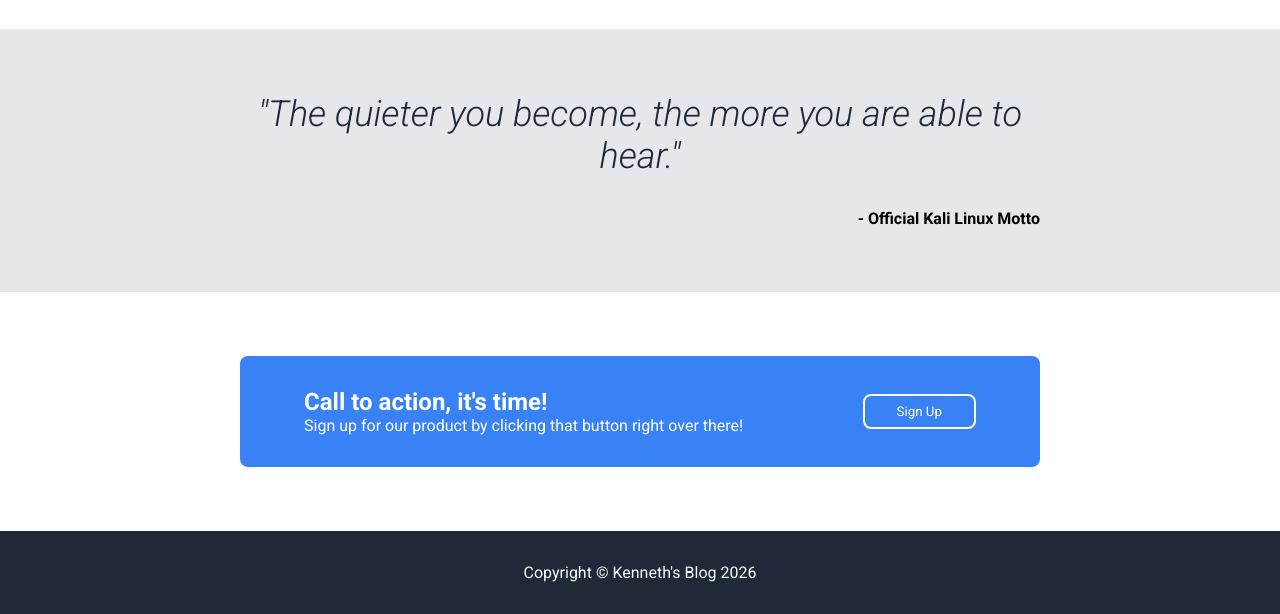
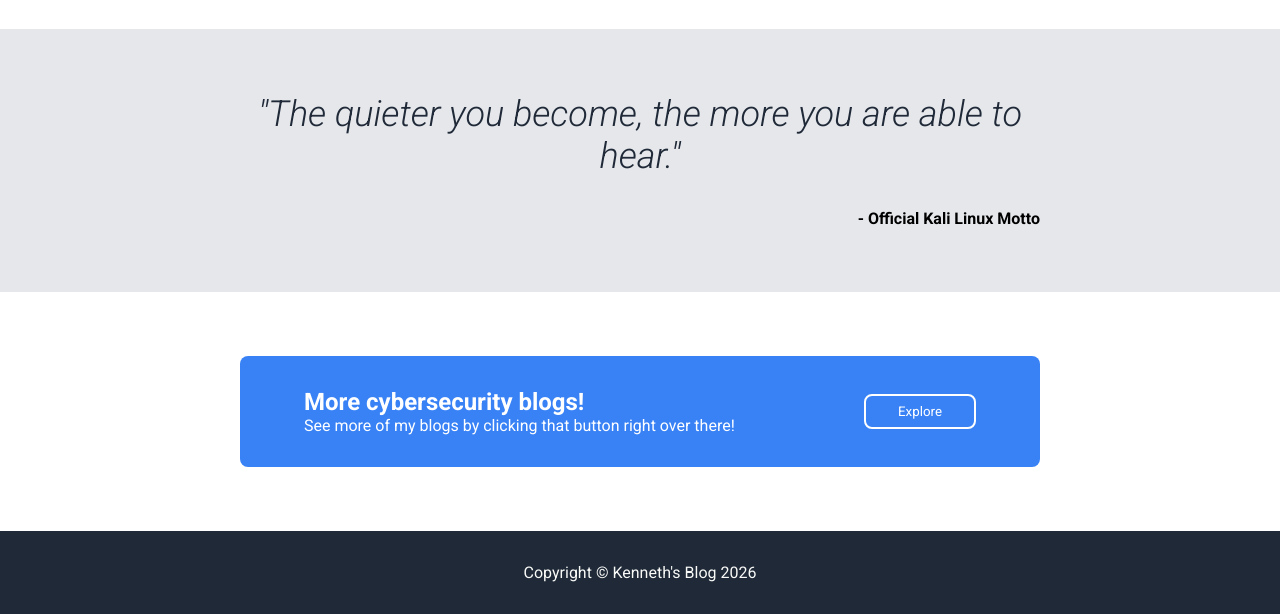
Before and after one commit to kho5203/landing-page, a plain HTML site: page index.html in a window 1280 px wide. Shown: the part 836-1450 px from the top of the page. Drawn offline with Linux system fonts and the light colour scheme.

Commit message:
Updated the call to action section

```diff
--- a/index.html
+++ b/index.html
@@ -106,13 +106,11 @@
     <div class="action-call-container">
       <div class="action-call-content">
         <div class="action-call-left">
-          <h2>Call to action, it's time!</h2>
-          <p>
-            Sign up for our product by clicking that button right over there!
-          </p>
+          <h2>More cybersecurity blogs!</h2>
+          <p>See more of my blogs by clicking that button right over there!</p>
         </div>
         <div class="action-call-right">
-          <button>Sign Up</button>
+          <button>Explore</button>
         </div>
       </div>
     </div>
```
